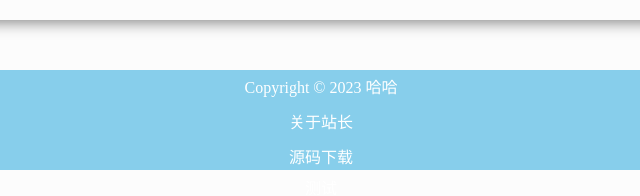
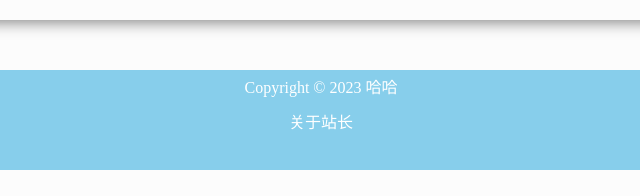
Before and after one commit to bin534/HB, a plain HTML site: page 2.html in a window 1280 px wide. Shown: the part 2120-2316 px from the top of the page, 319-959 px from the left. After the commit the page ends 2290 px from the top, so only its background shows below. Drawn offline with Linux system fonts and the light colour scheme.

Commit message:
Update 2.html

```diff
--- a/2.html
+++ b/2.html
@@ -302,9 +302,9 @@
       <p>Copyright © 2023 哈哈</p>
 
         <p class="mdui-btn mdui-ripple" onclick="window.open('mp/index.html')" >关于站长</p>
-                    <p class="mdui-btn mdui-ripple" onclick="window.open('HB.zip')" >源码下载</p>
 
-            测试
+
+
      </div>
 
 
```
